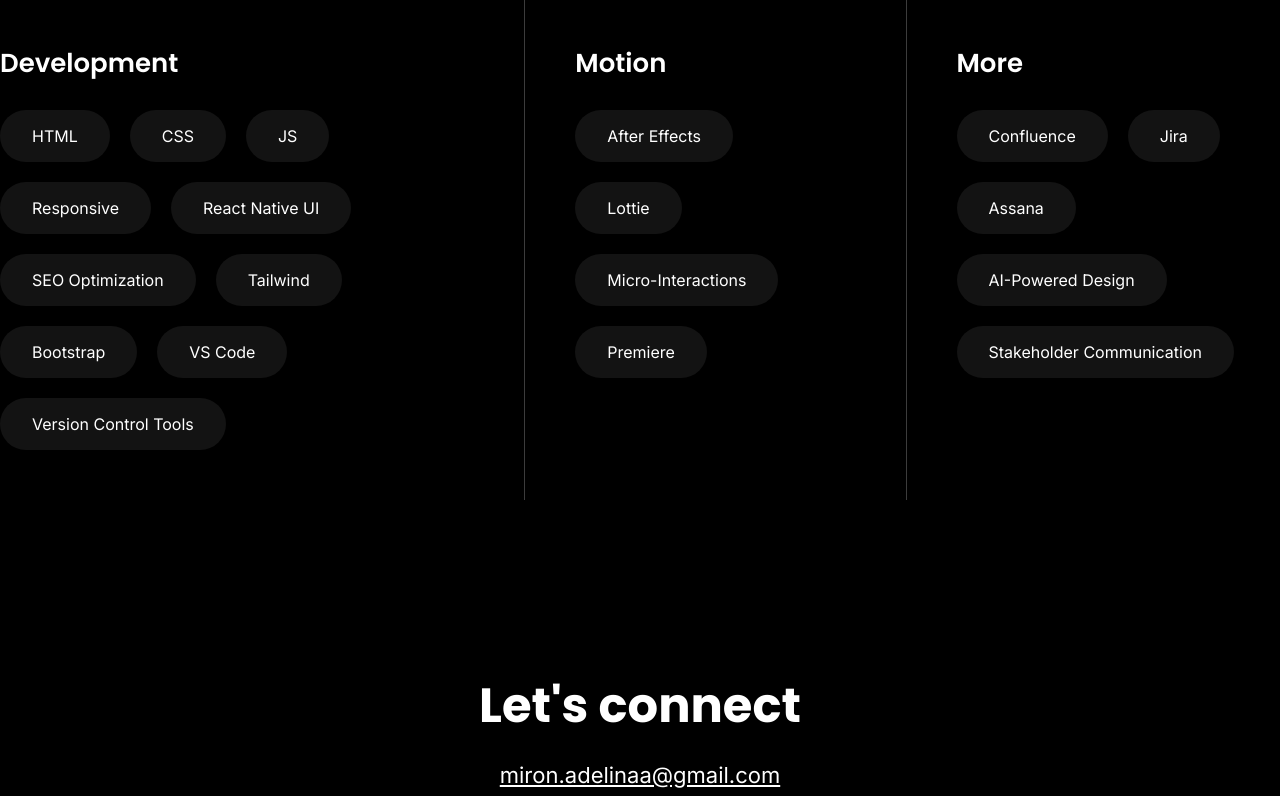
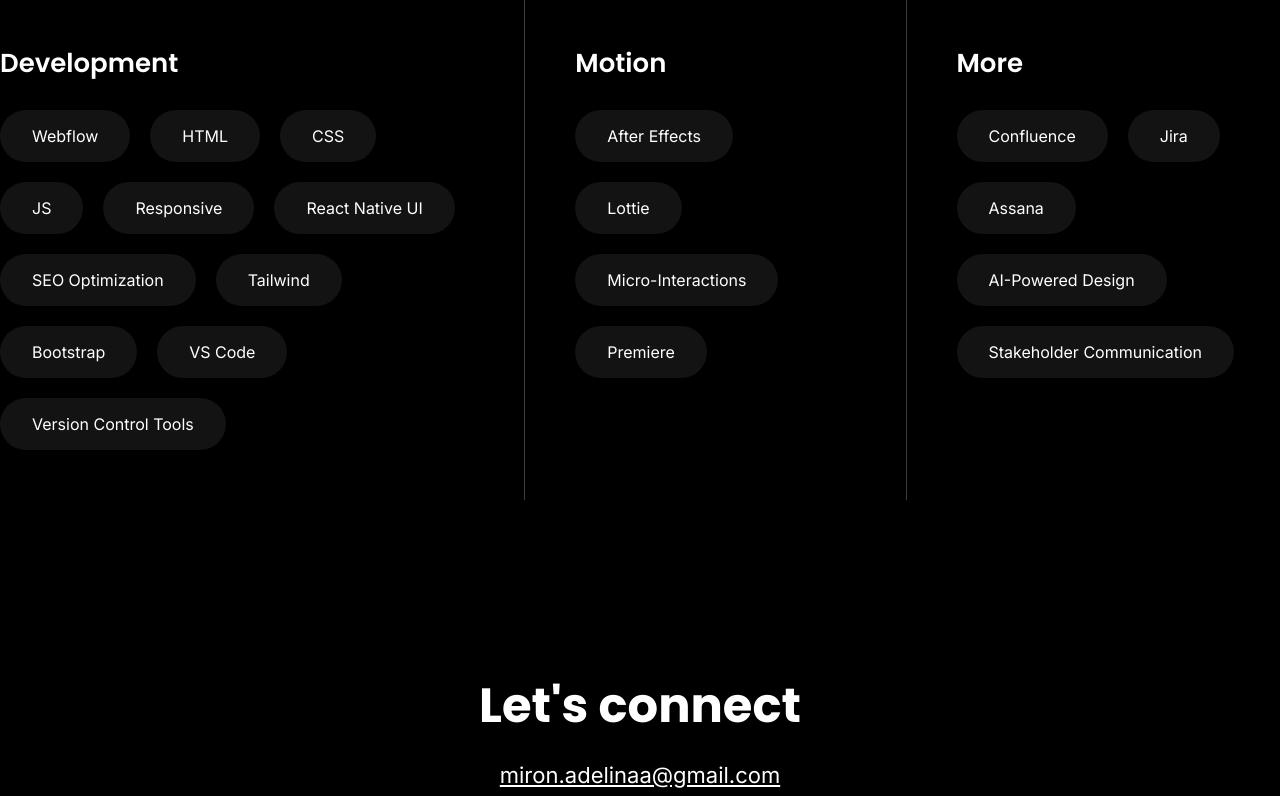
Before and after one commit to adelinamiron/adelinamiron.github.io, a plain HTML site: page index.html in a window 1280 px wide. Shown: the part 2372-3168 px from the top of the page. Drawn offline with nearby package versions, Linux system fonts and the light colour scheme.

Commit message:
include webflow to skills

```diff
--- a/index.html
+++ b/index.html
@@ -228,6 +228,7 @@
             <div class="pills-container first">
               <p class="subtitle-1">Development</p>
               <div class="pills">
+                <div class="pill">Webflow</div>
                 <div class="pill">HTML</div>
                 <div class="pill">CSS</div>
                 <div class="pill">JS</div>
```
